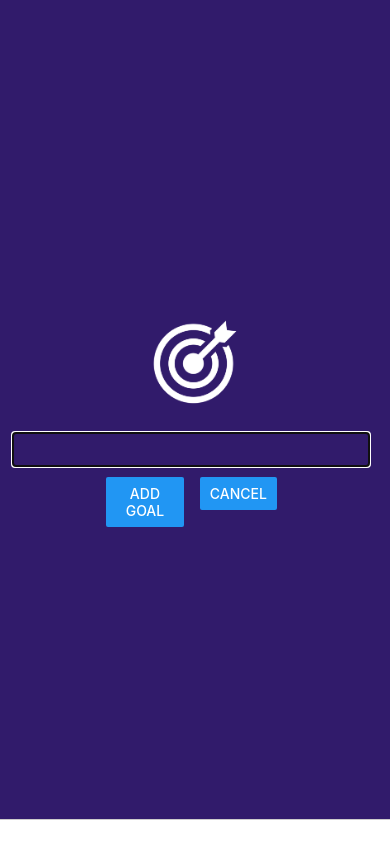
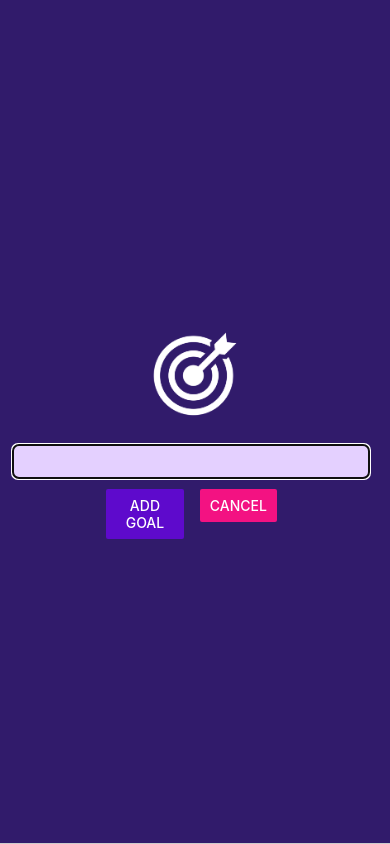
Before and after one commit to Z-kamili/React_native, a React Native app: screen / in a window 390 px wide. Both pictures are taken after a click on the button "ADD NEW GOAL". Built offline with nearby package versions, Linux system fonts and the light colour scheme.

Commit message:
add debuger

```diff
--- a/app.json
+++ b/app.json
@@ -6,6 +6,7 @@
     "orientation": "portrait",
     "icon": "./assets/icon.png",
     "userInterfaceStyle": "light",
+    "backgroundColor":"#1e085a",
     "splash": {
       "image": "./assets/splash.png",
       "resizeMode": "contain",
--- a/components/GoalInput.js
+++ b/components/GoalInput.js
@@ -14,22 +14,30 @@ function GoalInput(props) {
     function addGoalHandler() {
 
         props.onAddGoal(enteredGoalText);
-        setEnteredGoalText(" ");
+        setEnteredGoalText(' ');
 
     }
+
+    // console.log(enteredGoalText);
+
+
 
     return  (
 
         <Modal   visible={props.visible} animationType="slide">
             <View style={styles.inputContainer}>
-                <Image style={styles.image} source={require('../assets/images/goal.png')} />
+                <Image
+                style={styles.image}
+                source={require('../assets/images/goal.png')}
+                //source="/some/path/to/image.png"
+                />
                 <TextInput  style={styles.TextInput}  onChangeText={goalInputHandler} value={enteredGoalText}></TextInput>
                 <View style={styles.buttonContainer}>
                     <View style={styles.button}>
-                         <Button style title="Add Goal" onPress={addGoalHandler} />
+                         <Button style title="Add Goal" onPress={addGoalHandler} color="#5e0acc" />
                     </View>
                     <View style={styles.button}>
-                          <Button title="Cancel" onPress={props.onCancel}></Button>
+                          <Button title="Cancel" onPress={props.onCancel} color="#f31282"></Button>
                     </View>
 
                 </View>
@@ -53,7 +61,7 @@ const  styles = StyleSheet.create({
 
     inputContainer:{
 
-        flex:1,
+        height:'100%',
         flexDirection:'column',
         justifyContent:'center',
         alignItems:'center',
@@ -77,8 +85,11 @@ const  styles = StyleSheet.create({
      TextInput : {
 
        borderWidth:1,
-       borderColor:'#cccccc',
+       borderColor:'#e4d0ff',
        width:'100%',
+       backgroundColor:'#e4d0ff',
+       color:'#120438',
+       borderRadius:6,
        marginRight:8,
        padding:8
 
--- a/components/GoalItem.js
+++ b/components/GoalItem.js
@@ -9,11 +9,12 @@ function GoalItem(props) {
         <Pressable
         android_ripple={{color:'#dddddd'}}
         onPress={props.onDeleteItem.bind( this , props.id ) }
-        style={ ({pressed}) => pressed && styles.pressedItem }
-        >
+        style={ ({pressed}) => pressed && styles.pressedItem }>
+
             <View  style={styles.goalItem}>
                 <Text style={styles.goalText}>{props.text}</Text>
             </View>
+
         </Pressable>
 
        </View>
@@ -35,6 +36,10 @@ const styles = StyleSheet.create({
 
       goalText:{
         color:'white',
+      },
+
+      pressedItem: {
+        opacity:0.5,
       }
 
 });
```
Also changed, not shown: App.js (+3 -17 lines).
